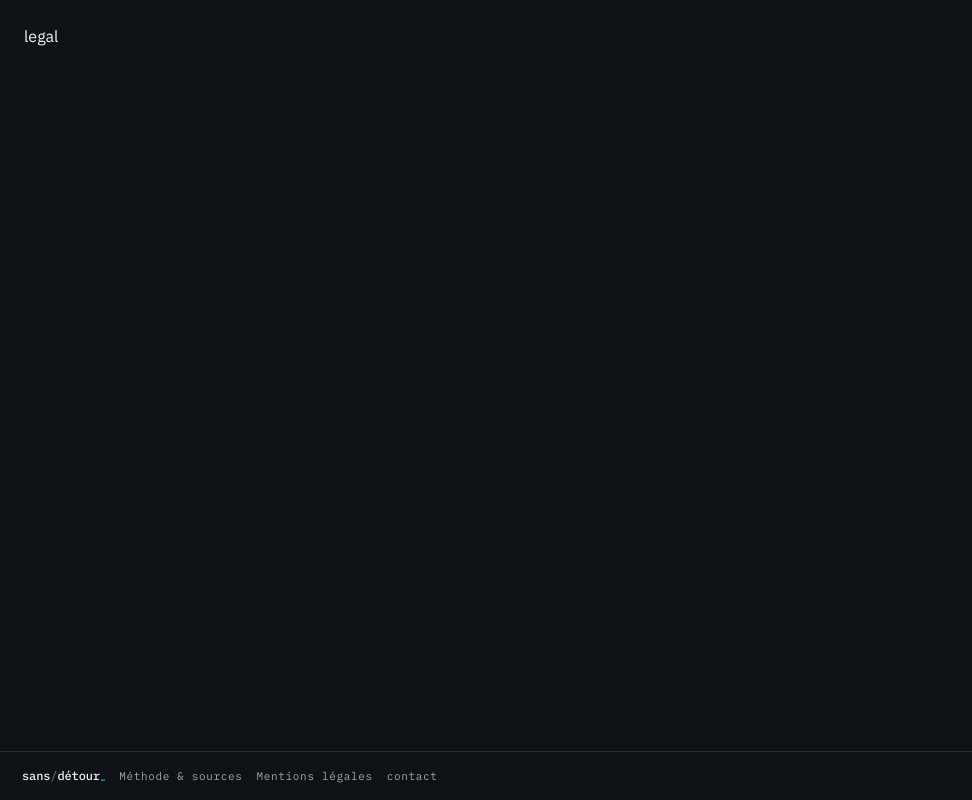
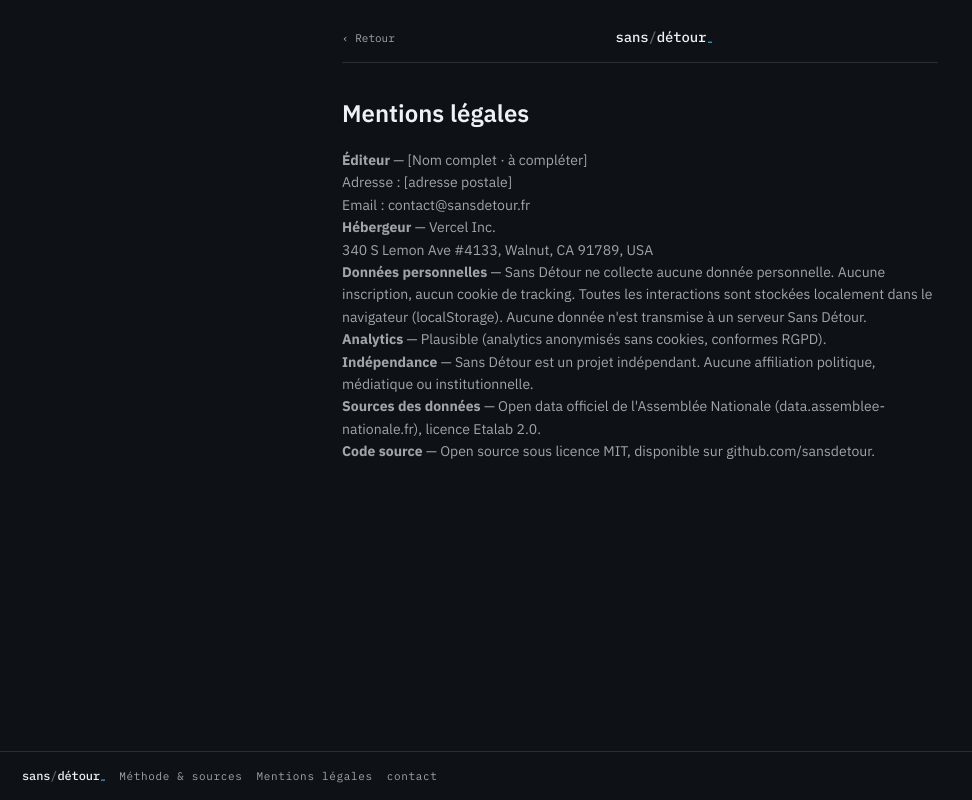
Before and after one commit to waramere1234/sans-detour, a React (Vite) app: page /legal in a window 1280 px wide. Shown: the whole page, without its empty margins (0-972 px from the left). Built offline with nearby package versions, Linux system fonts and the light colour scheme; no server answers.

Commit message:
feat(route): Legal page boilerplate

```diff
--- a/src/routes/Legal.tsx
+++ b/src/routes/Legal.tsx
@@ -1 +1,42 @@
-export default function Legal() { return <div style={{padding:24}}>legal</div>; }
+// src/routes/Legal.tsx
+import { Link } from "react-router-dom";
+import { Wordmark } from "../components/Wordmark";
+
+export default function Legal() {
+  return (
+    <section style={{ maxWidth: 640, margin: "0 auto", padding: "24px 22px 48px" }}>
+      <nav style={{
+        display: "flex", justifyContent: "space-between", alignItems: "baseline",
+        paddingBottom: 14, borderBottom: "1px solid var(--line)",
+      }}>
+        <Link to="/" style={{ color: "var(--ink-2)", fontFamily: "var(--font-mono)", fontSize: 11, textDecoration: "none" }}>‹ Retour</Link>
+        <Wordmark size={14} />
+        <span style={{ visibility: "hidden" }}>‹</span>
+      </nav>
+
+      <h1 style={{
+        fontFamily: "var(--font-sans)", fontWeight: 600, fontSize: 24,
+        margin: "32px 0 18px",
+      }}>Mentions légales</h1>
+
+      <div style={{ color: "var(--ink-2)", fontSize: 14, lineHeight: 1.6 }}>
+        <p><b>Éditeur</b> — [Nom complet · à compléter]<br/>
+        Adresse : [adresse postale]<br/>
+        Email : <a href="mailto:contact@sansdetour.fr">contact@sansdetour.fr</a></p>
+
+        <p><b>Hébergeur</b> — Vercel Inc.<br/>
+        340 S Lemon Ave #4133, Walnut, CA 91789, USA</p>
+
+        <p><b>Données personnelles</b> — Sans Détour ne collecte aucune donnée personnelle. Aucune inscription, aucun cookie de tracking. Toutes les interactions sont stockées localement dans le navigateur (localStorage). Aucune donnée n'est transmise à un serveur Sans Détour.</p>
+
+        <p><b>Analytics</b> — Plausible (analytics anonymisés sans cookies, conformes RGPD).</p>
+
+        <p><b>Indépendance</b> — Sans Détour est un projet indépendant. Aucune affiliation politique, médiatique ou institutionnelle.</p>
+
+        <p><b>Sources des données</b> — Open data officiel de l'Assemblée Nationale (<a href="https://data.assemblee-nationale.fr/" target="_blank" rel="noreferrer">data.assemblee-nationale.fr</a>), licence Etalab 2.0.</p>
+
+        <p><b>Code source</b> — Open source sous licence MIT, disponible sur <a href="https://github.com/sansdetour" target="_blank" rel="noreferrer">github.com/sansdetour</a>.</p>
+      </div>
+    </section>
+  );
+}
```
